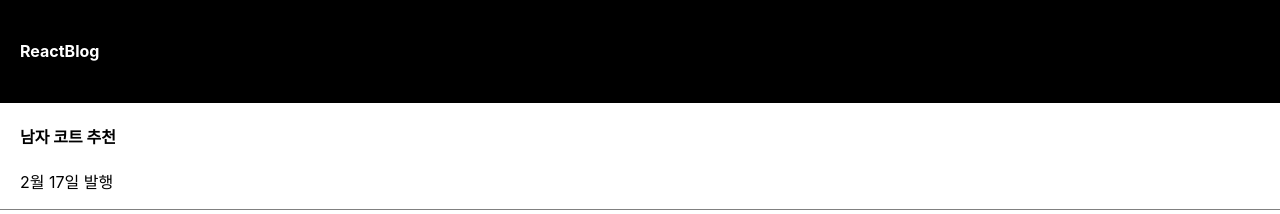
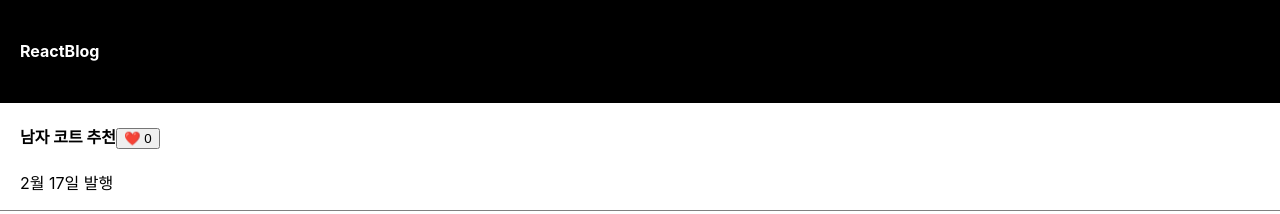
Before and after one commit to JangHyunjeong/react-study, a React (Create React App) app: page / in a window 1280 px wide. Shown: the top 214 px of the page. Built offline with nearby package versions, Linux system fonts and the light colour scheme.

Commit message:
state변경하는 법 : 1. onClick={함수}, 2. state변경함수(새로운state)

```diff
--- a/src/App.js
+++ b/src/App.js
@@ -1,3 +1,4 @@
+/* eslint-disable */
 import { useState } from "react";
 import "./App.css";
 
@@ -5,29 +6,37 @@ function App() {
   // 자료 잠깐 저장할땐 변수
   let post = "강남 우동 맛집";
 
-  //#1. state 사용법
-  // 1. import {useState } from 'react'
-  // 2. useState(보관할자료)
-  // 3. let [작명, 작]
-
   let [title, setTitle] = useState([
     "남자 코트 추천",
     "오늘 날씨 어때?",
     "충격 연돈 근황",
   ]);
-  // 왜 state 씀?
-  // 일반 변수는 갑자기 변경되면 html 에 자동으로 반영 안됨
-  // state는 자동 재랜더링됨
-  // 변동 시 자동으로 html에 반영되게 만들고 싶으면 state 쓰셈
+  let [좋아요, 좋아요변경] = useState(0);
 
-  // 자주 변경될거 같은 html state로 만들기
   return (
     <div className="App">
       <div className="black-nav">
         <h4>ReactBlog</h4>
       </div>
       <div className="list">
-        <h4>{title[0]}</h4>
+        <h4>
+          {title[0]}
+          {/* 1. onClick 쓰는법
+          onClick={} 안엔 함수 이름을 넣어야함
+          onClick={함수명}
+          onClick={()=>{console.log(1)}}
+          이런식으로 써도 됌 */}
+
+          {/* 2. state 변경하는법
+          항상 state 변경함수 사용
+          state변경함수(새로운state)
+          - state는 등호로 변경금지
+          - 좋아요변경 이용 > 그래야 재랜더링 잘 됨
+          */}
+          <button type="button" onClick={() => 좋아요변경(좋아요 + 1)}>
+            ❤️ {좋아요}
+          </button>
+        </h4>
         <p>2월 17일 발행</p>
       </div>
       <div className="list">
```
